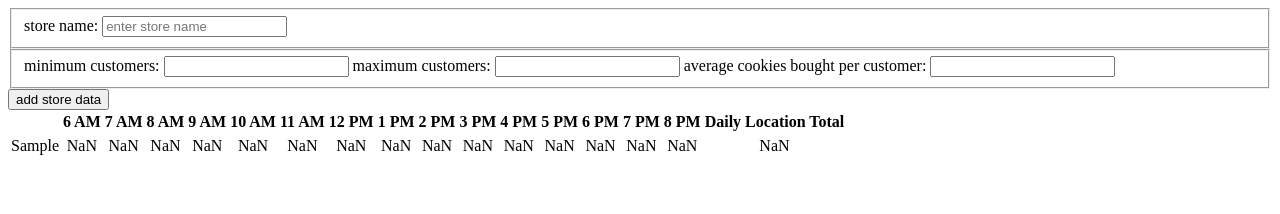
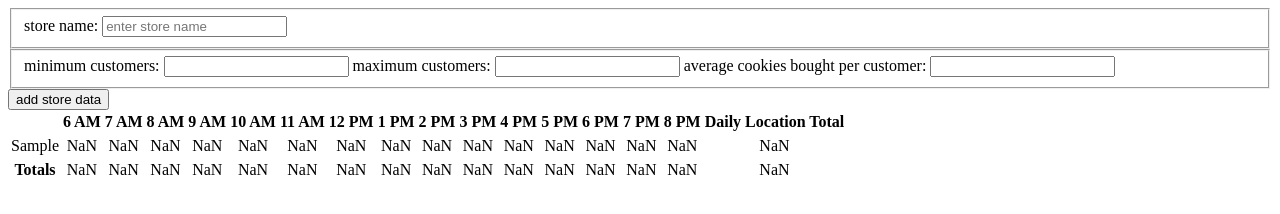
Before and after one commit to Jordanwvn/cookie-stand, a plain HTML site: page sales.html in a window 1280 px wide. Both pictures are taken after typing "Sample", "Sample", "Sample", "Sample" into the empty fields and a click on the button "add store data". Drawn offline with Linux system fonts and the light colour scheme; a web font is replaced by a local one.

Commit message:
cleaned up JS, added table footer again to show totals (this time it works

```diff
--- a/app.js
+++ b/app.js
@@ -1,18 +1,23 @@
 'use strict';
 
 
-// variable declarations
+// VARIABLE DECLARATIONS
 
 
 var storeHours = ['6 AM', '7 AM', '8 AM', '9 AM', '10 AM', '11 AM', '12 PM', '1 PM', '2 PM', '3 PM', '4 PM', '5 PM', '6 PM', '7 PM', '8 PM']; // array of business hours
 var storeArray = []; // array to hold all store objects
 
+
+// DOM CALLS
+
+
 var form = document.getElementById('store-form'); // gets the element of from to access the DOM
 var table = document.getElementById('table-body'); // find the body of the table
 var header = document.getElementById('table-header'); // find the header of the table
+var footer = document.getElementById('footer-row');
 
 
-// constructor
+// CONSTRUCTOR
 
 
 // consturctor for creating each store:
@@ -26,7 +31,7 @@ var Store = function(name, minCustomers, maxCustomers, avgCookies) {
 } // end Store constructor
 
 
-// prototype methods
+// PROTOTYPE METHODS
 
 
 // method: generate random number of customers for an hour
@@ -34,18 +39,49 @@ Store.prototype.rdmCustomers = function() {
   return Math.random() * (this.max - this.min) + this.min; // return random amount between min and max
 } // end rdmCustomers method
 
+
 // method: generate and store both hourly and daily sales
 Store.prototype.generateSales = function() {
   for (var i = 0; i < storeHours.length; i++) { // for every hour of sales...
     var hourlyGeneratedSales = Math.floor(this.rdmCustomers() * this.avg); // generate hourly sales
-    console.log('sales:', hourlyGeneratedSales);
     this.salesData.push(hourlyGeneratedSales); // add hourly sales to the array of sales
     this.dailySales += hourlyGeneratedSales; // add hourly sales to daily sales
   } // end for
 } // end generateSales method
 
 
-// helper functions
+// HELPER FUNCTIONS
+
+
+// function: for each hour, add a table cell with the sum of all store sales during that hour
+var makeHourlySums = function() {
+  var hourlySum = ''; // reset the sum
+  for (var hour = 0; hour < storeHours.length; hour++) { // for every hour...
+    var runningTotal = 0; // set a running total to zero
+    for (var store = 0; store < storeArray.length; store++) { // then, for every store...
+      runningTotal += storeArray[store].salesData[hour]; // add to the running total
+    } // end store loop
+    hourlySum += '<td>' + runningTotal + '</td>'; // fill the hourly sum with the final running total
+  }  // end hour loop
+  return hourlySum; // return the hourly sum
+} // end sumSales function
+
+
+// function: generate a table cell with the current sum of daily sales of all stores
+var makeDailySum = function() {
+  var dailySum = 0; // set the counter to 0
+  for (var o = 0; o < storeArray.length; o++) { // for every store location...
+    dailySum += storeArray[o].dailySales; // add the daily sales to the counter
+  } // end for
+  return '<td>' + dailySum + '</td>'; // return the counter
+} // end sumSums function
+
+
+// function: make a footer for the table
+var makeFooter = function () {
+  footer.innerHTML = ''; // clear the previous footer
+  footer.innerHTML = '<th>Totals</th>' + makeHourlySums() + makeDailySum(); // fill the footer with generated totals
+} // end makeFooter function
 
 
 // function: fill a cell with the input value
@@ -54,6 +90,7 @@ var createCell = function (input, parent, type){
   cell.innerHTML = input; // fill that cell with the input argument
   parent.appendChild(cell); // append the cell
 } // end createCell function
+
 
 // function: create a header using store hours
 var makeHeader = function() {
@@ -66,7 +103,8 @@ var makeHeader = function() {
   header.appendChild(headerRow); // append the row
 } // end makeHeader function
 
-// method: output store data into a table
+
+// function: output store data into a table
 var render = function(store) {
   var tableRow = document.createElement('tr'); // create a new row
   createCell(store.name, table, 'td'); // start the row with the name of the store
@@ -76,6 +114,10 @@ var render = function(store) {
   createCell(store.dailySales, table, 'td'); // end the row with the total sum of those sales
   table.appendChild(tableRow); // append the row those cells were in
 } // end render method
+
+
+// EVENT HANDLER
+
 
 // function: generate the table upon form submission
 function formTable(event) {
@@ -90,10 +132,12 @@ function formTable(event) {
   storeArray.push(new Store(name, min, max, avg)); // generate a store object from those values
   storeArray[storeArray.length-1].generateSales(); // generate the sales of that store
   render(storeArray[storeArray.length-1]); // output those sales to a table row
+  makeFooter(); // output the sums of all sales in a row of totals
   form.reset(); // reset the form so the user can input another location if desired
 } // end formTable function
 
 
-// event listener
+// EVENT LISTENER
+
 
 form.addEventListener('submit', formTable); // if the form is submitted, run formTable
--- a/sales.html
+++ b/sales.html
@@ -36,7 +36,9 @@
         <!-- content generated by JS -->
       </tbody>
       <tfoot id="table-footer">
+        <tr id="footer-row">
         <!-- content generated by JS -->
+        </tr>
       </tfoot>
     </table>
     <script src="app.js"></script>
```
